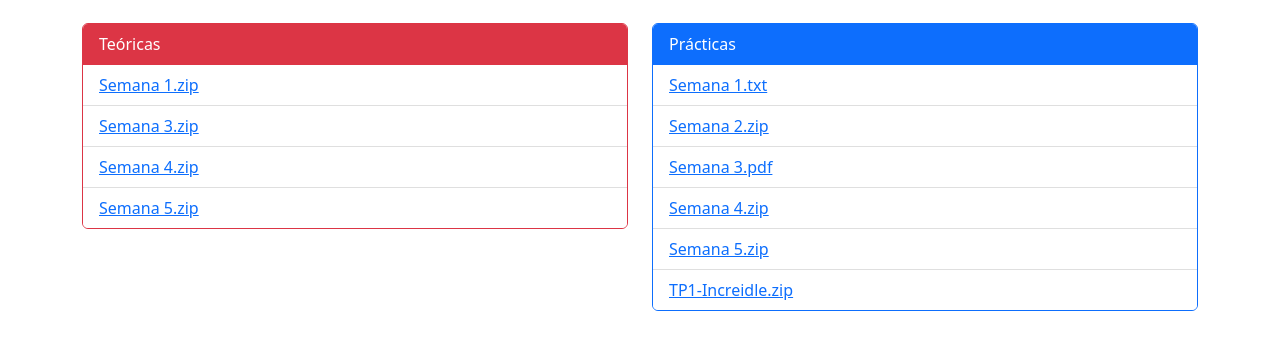
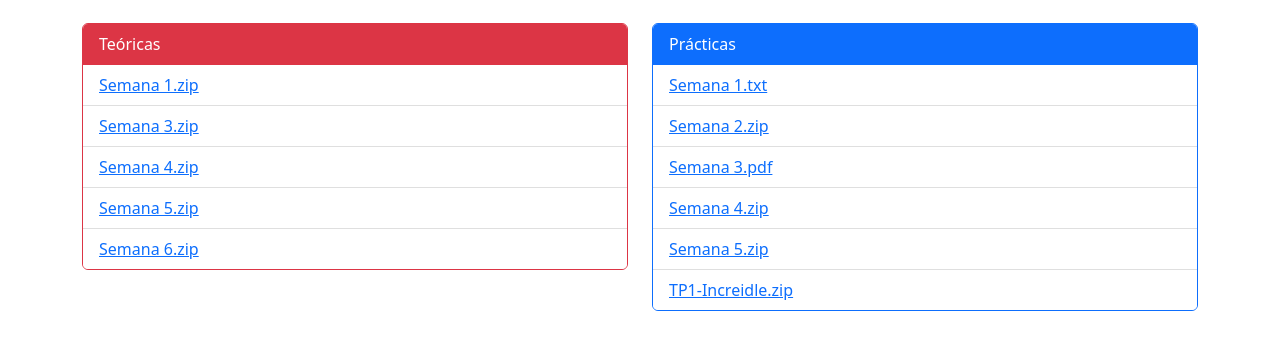
Before and after one commit to algo1camejo/material, a plain HTML site: page index.html in a window 1280 px wide. Shown: the part 121-470 px from the top of the page. Drawn offline with nearby package versions, Linux system fonts and the light colour scheme.

Commit message:
Deploying to gh-pages from main 195142a6835c99d48ba3c48ae24be7b44ed2042f

```diff
--- a/index.html
+++ b/index.html
@@ -30,6 +30,8 @@
 
 							<li class="list-group-item"><a href="material/teoricas/Semana 5.zip" download>Semana 5.zip</a></li>
 
+							<li class="list-group-item"><a href="material/teoricas/Semana 6.zip" download>Semana 6.zip</a></li>
+
 					</ul>
 				</div>
 			</div>
```
Also changed, not shown: 1 other file.
